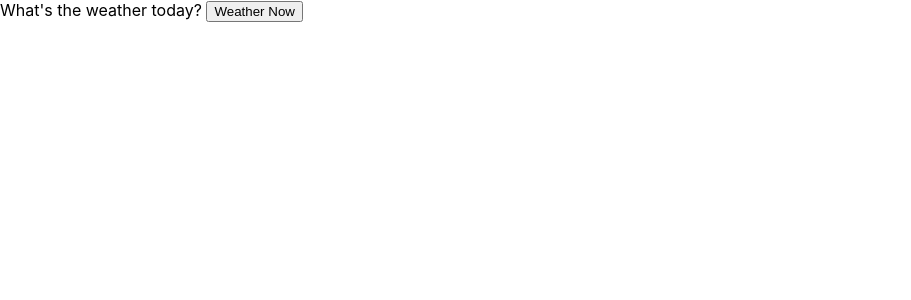
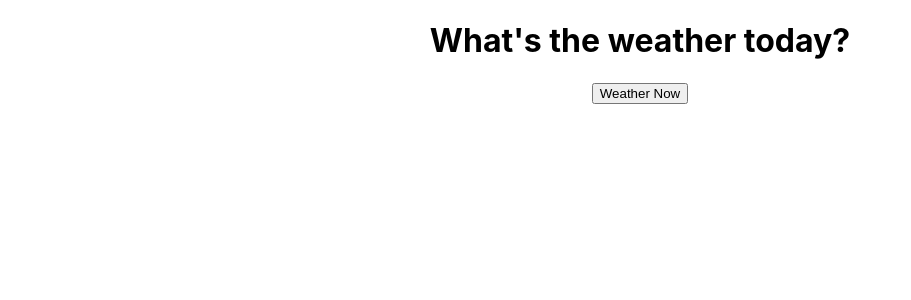
Before and after one commit to lei-marie/Weather-It, a React (Create React App) app: page / in a window 1280 px wide. Shown: the top 300 px of the page, without its empty margins (0-911 px from the left). Built offline with nearby package versions, Linux system fonts and the light colour scheme.

Commit message:
Rearrange rendering

```diff
--- a/src/App.js
+++ b/src/App.js
@@ -1,5 +1,6 @@
 import React, {useState} from "react";
 import Axios from 'axios'
+import Header from './Header';
 import './App.css';
 
 function App() {
@@ -14,8 +15,9 @@ Axios.get('https://api.weatherapi.com/v1/current.json?key=95fdf37b8f2e4a2a8e2171
   );
 };
   return (
-    <div>
-      What's the weather today? <button onClick={getWeather}> Weather Now </button>
+    <div className="App">
+      <Header />
+       <button onClick={getWeather}> Weather Now </button>
       {weather}
   </div>
   );
```
